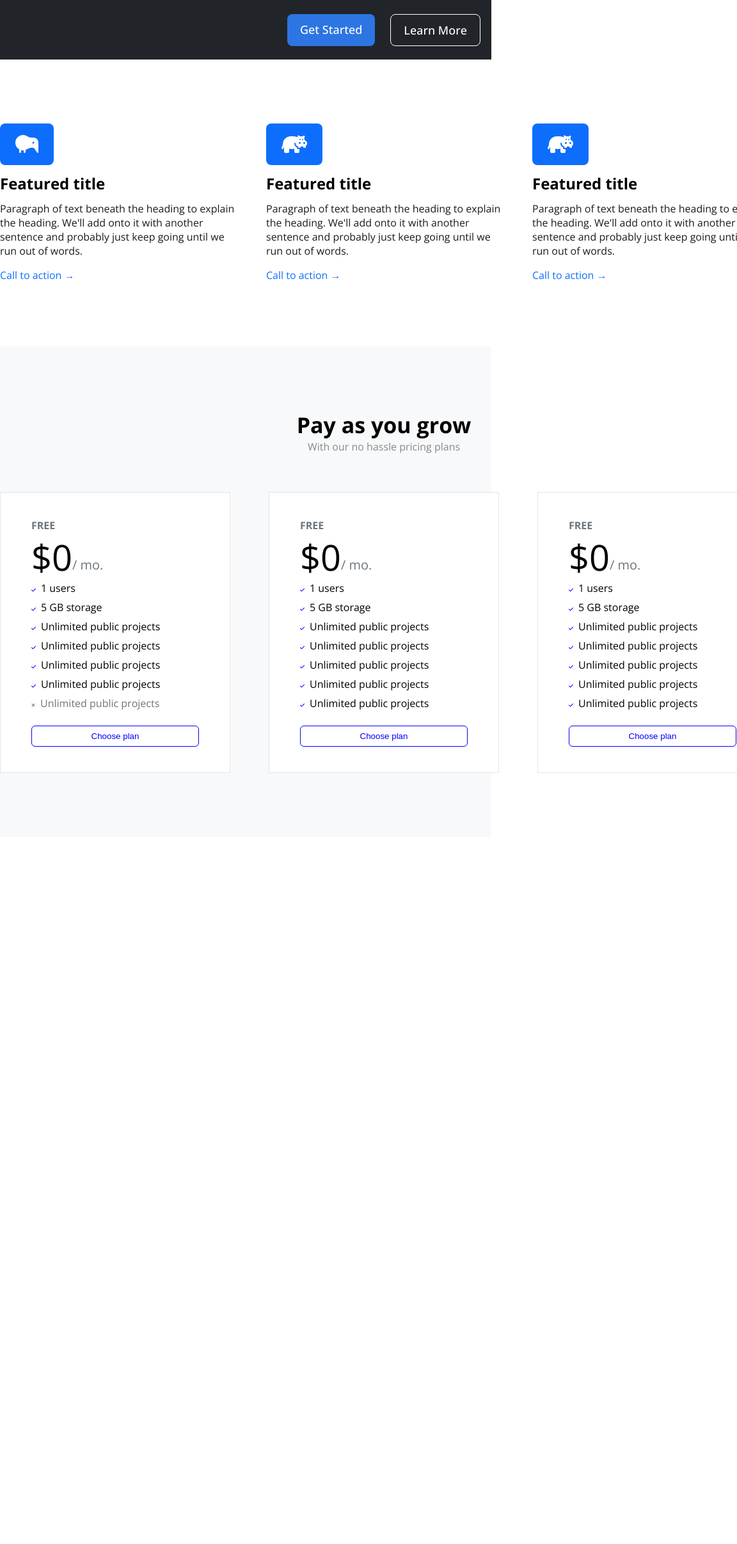
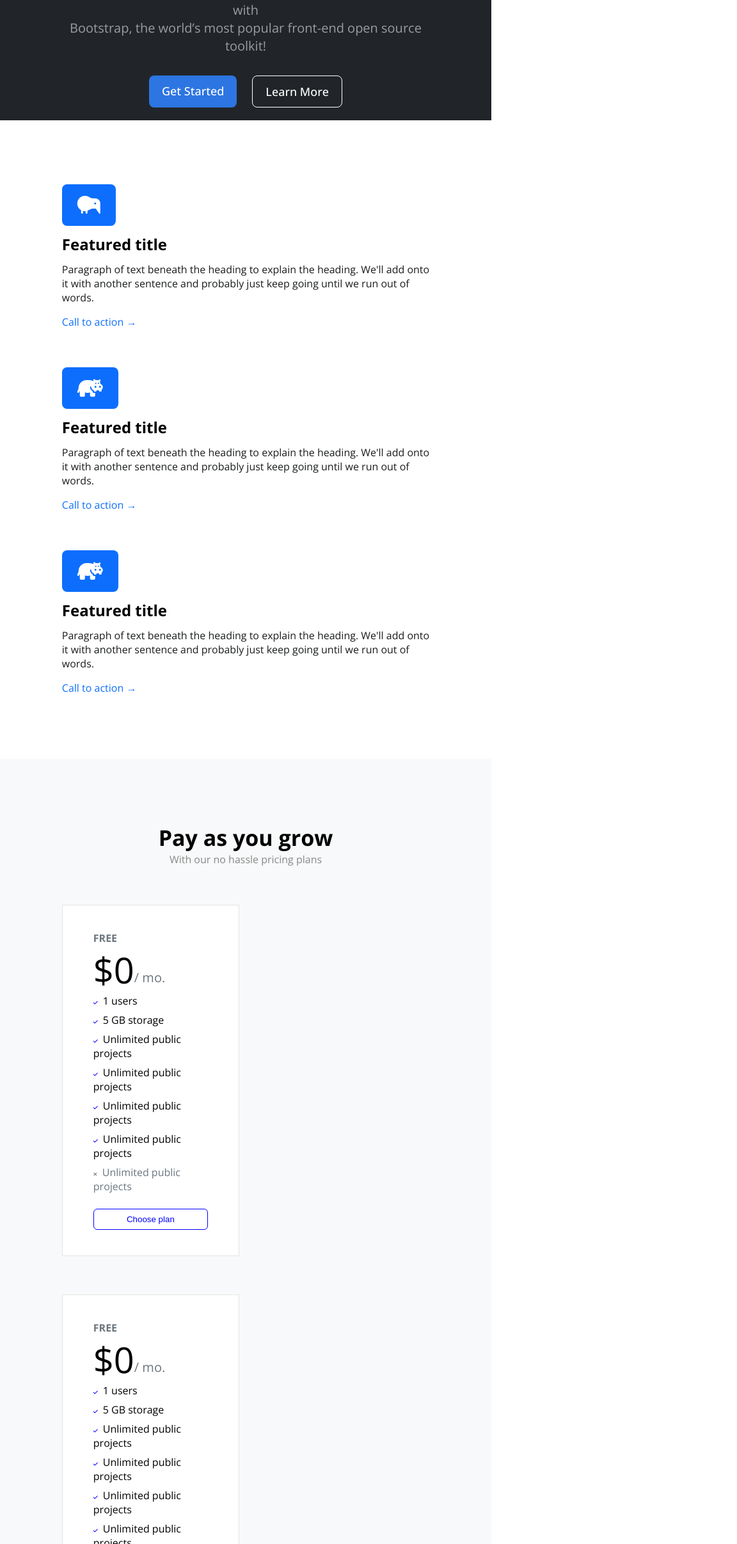
Before and after one commit to AsimRza/138G-P, a plain HTML site: page index.html in a window 768 px wide. Shown: the part 387-2800 px from the top of the page at 64% size, 1152 px wide, since content can reach past the window. Before the commit the page ends 1695 px from the top, so only its background shows below. Drawn offline with nearby package versions, Linux system fonts and the light colour scheme.

Commit message:
task: Add responsive to header and two section

```diff
--- /dev/null
+++ b/assets/css/responsive.css
@@ -0,0 +1,51 @@
+@media screen and (max-width: 1200px) and (min-width: 768px) {
+  .container {
+    width: 70%;
+  }
+  header {
+    min-height: 40vh;
+  }
+  .header-banner {
+    width: 100%;
+  }
+  .price-list {
+    flex-wrap: wrap;
+    column-gap: 20px;
+    row-gap: 20px;
+  }
+  .price {
+    width: calc(100% / 2 - 10px);
+  }
+}
+
+@media screen and (max-width: 768px) {
+  .container {
+    width: 80%;
+  }
+  .header-banner {
+    width: 100%;
+  }
+  .menu-icon {
+    display: inline-block;
+    font-size: 20px;
+    padding: 16px;
+  }
+  .menu-icon:hover {
+    border: 1px solid !important;
+    border-radius: 8px;
+  }
+  header nav ul {
+    display: none;
+  }
+  .header-banner {
+    margin-top: 50px;
+  }
+  .service-list {
+    flex-direction: column;
+    row-gap: 60px;
+  }
+  .price-list {
+    flex-direction: column;
+    row-gap: 60px;
+  }
+}
--- a/assets/css/style.css
+++ b/assets/css/style.css
@@ -8,14 +8,18 @@ header {
   color: white;
   padding: 8px 0px 20px;
 }
-
+.menu-icon {
+  display: none;
+}
 .container {
   width: 1200px;
+  padding: 0px 20px;
   margin: 0px auto;
 }
 
 header nav {
   display: flex;
+  align-items: center;
   justify-content: space-between;
   padding: 20px 0px;
 }
--- a/index.html
+++ b/index.html
@@ -6,6 +6,7 @@
     <title>Div Academy</title>
     <link rel="stylesheet" href="./assets/css/reset.css" />
     <link rel="stylesheet" href="./assets/css/style.css" />
+    <link rel="stylesheet" href="./assets/css/responsive.css" />
     <script
       src="https://kit.fontawesome.com/7d51fff106.js"
       crossorigin="anonymous"
@@ -22,6 +23,8 @@
             <li><a href="#">Contact</a></li>
             <li><a href="#">Services</a></li>
           </ul>
+
+          <i class="fa-solid fa-bars menu-icon"></i>
         </nav>
 
         <div class="header-banner">
@@ -38,6 +41,7 @@
         </div>
       </div>
     </header>
+    <!-- Service -->
     <section id="services">
       <div class="container">
         <div class="service-list">
@@ -80,6 +84,7 @@
         </div>
       </div>
     </section>
+    <!-- Price -->
     <section id="price-section">
       <div class="container">
         <div class="section-header">
@@ -87,6 +92,32 @@
           <p>With our no hassle pricing plans</p>
         </div>
         <div class="price-list">
+          <article class="price">
+            <span class="price-status">FREE</span>
+            <p class="price-amount">
+              $0 <span class="price-amount-month">/ mo.</span>
+            </p>
+            <ul>
+              <li><i class="fa-solid fa-check"></i>1 users</li>
+              <li><i class="fa-solid fa-check"></i>5 GB storage</li>
+              <li>
+                <i class="fa-solid fa-check"></i>Unlimited public projects
+              </li>
+              <li>
+                <i class="fa-solid fa-check"></i>Unlimited public projects
+              </li>
+              <li>
+                <i class="fa-solid fa-check"></i>Unlimited public projects
+              </li>
+              <li>
+                <i class="fa-solid fa-check"></i>Unlimited public projects
+              </li>
+              <li class="disabled">
+                <i class="fa-solid fa-xmark"></i>Unlimited public projects
+              </li>
+            </ul>
+            <button>Choose plan</button>
+          </article>
           <article class="price">
             <span class="price-status">FREE</span>
             <p class="price-amount">
```
